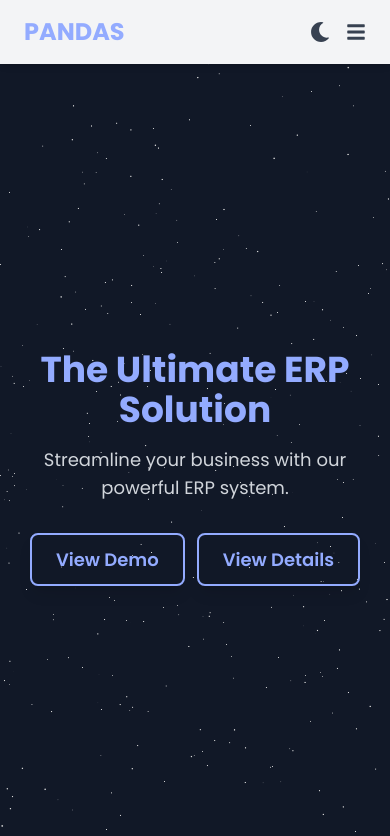
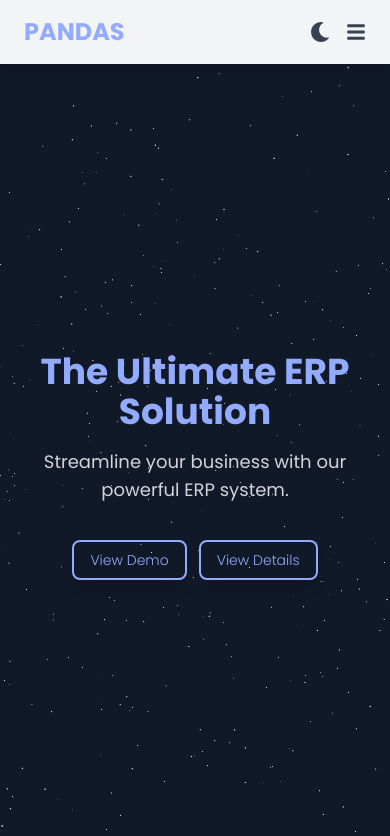
Before and after one commit to abdulbasit711/Pandas, a React (Vite) app: page / in a window 390 px wide. Shown: the top 836 px of the page. Built offline with nearby package versions, Linux system fonts and the light colour scheme.

Commit message:
fix bug with small devices

```diff
--- a/src/components/HeroSection.jsx
+++ b/src/components/HeroSection.jsx
@@ -62,7 +62,7 @@ const HeroSection = () => {
               to="https://erp-deployment.vercel.app/"
               target="_blank" // Open link in new tab
               onClick={handleLinkClick}
-              className="px-6 py-3 text-lg font-semibold hover:text-white hover:bg-primary dark:bg-gray-700 rounded-lg text-primary border-2 border-primary shadow-lg hover:shadow-xl transition-all"
+              className="sm:px-6 sm:py-3 sm:text-lg sm:font-semibold px-4 py-2 text-sm font-thin hover:text-white hover:bg-primary dark:bg-gray-700 rounded-lg text-primary border-2 border-primary shadow-lg hover:shadow-xl transition-all"
             >
               View Demo
             </Link>
@@ -75,7 +75,7 @@ const HeroSection = () => {
           >
             <Link
               to="/product"
-              className="px-6 py-3 text-lg font-semibold hover:text-white hover:bg-primary dark:bg-gray-700 rounded-lg text-primary border-2 border-primary shadow-lg hover:shadow-xl transition-all"
+              className="sm:px-6 sm:py-3 sm:text-lg sm:font-semibold px-4 py-2 text-sm font-thin hover:text-white hover:bg-primary dark:bg-gray-700 rounded-lg text-primary border-2 border-primary shadow-lg hover:shadow-xl transition-all"
             >
               View Details
             </Link>
```
